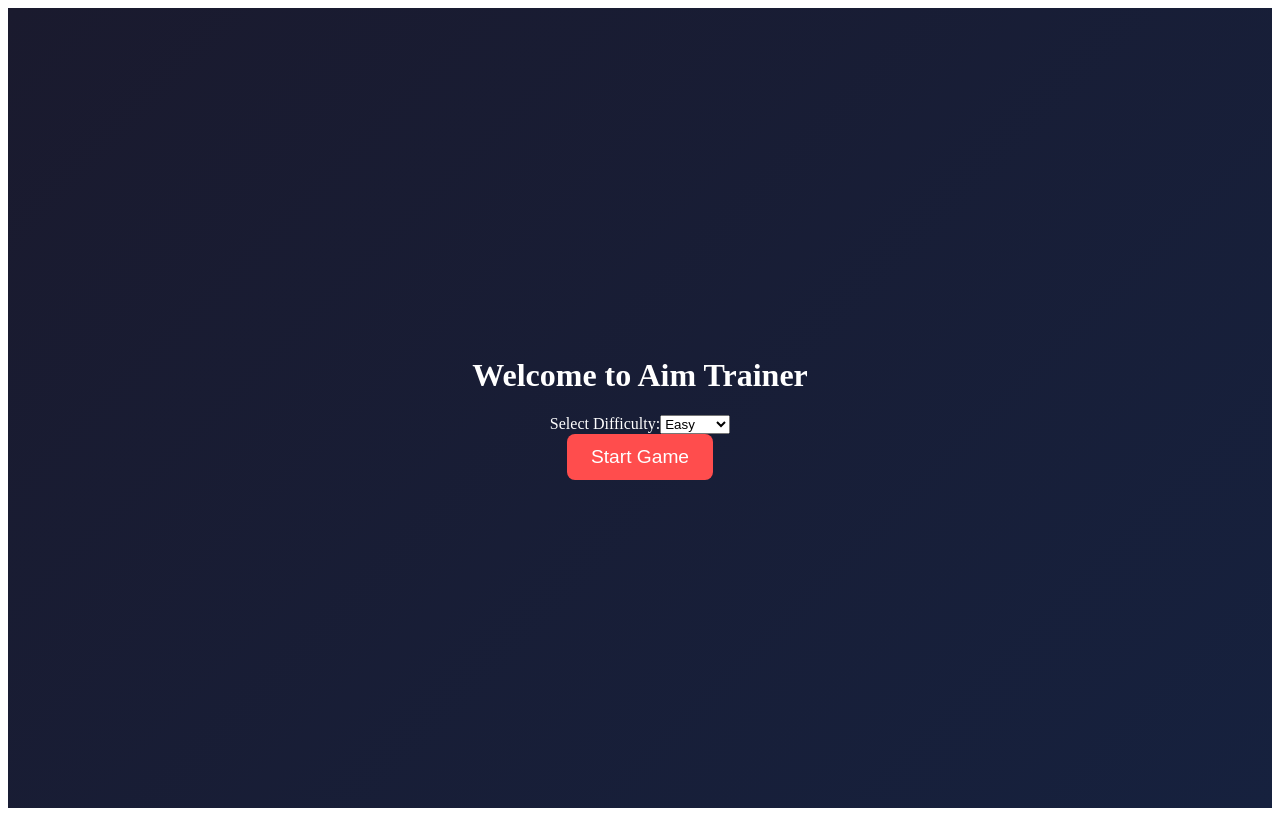
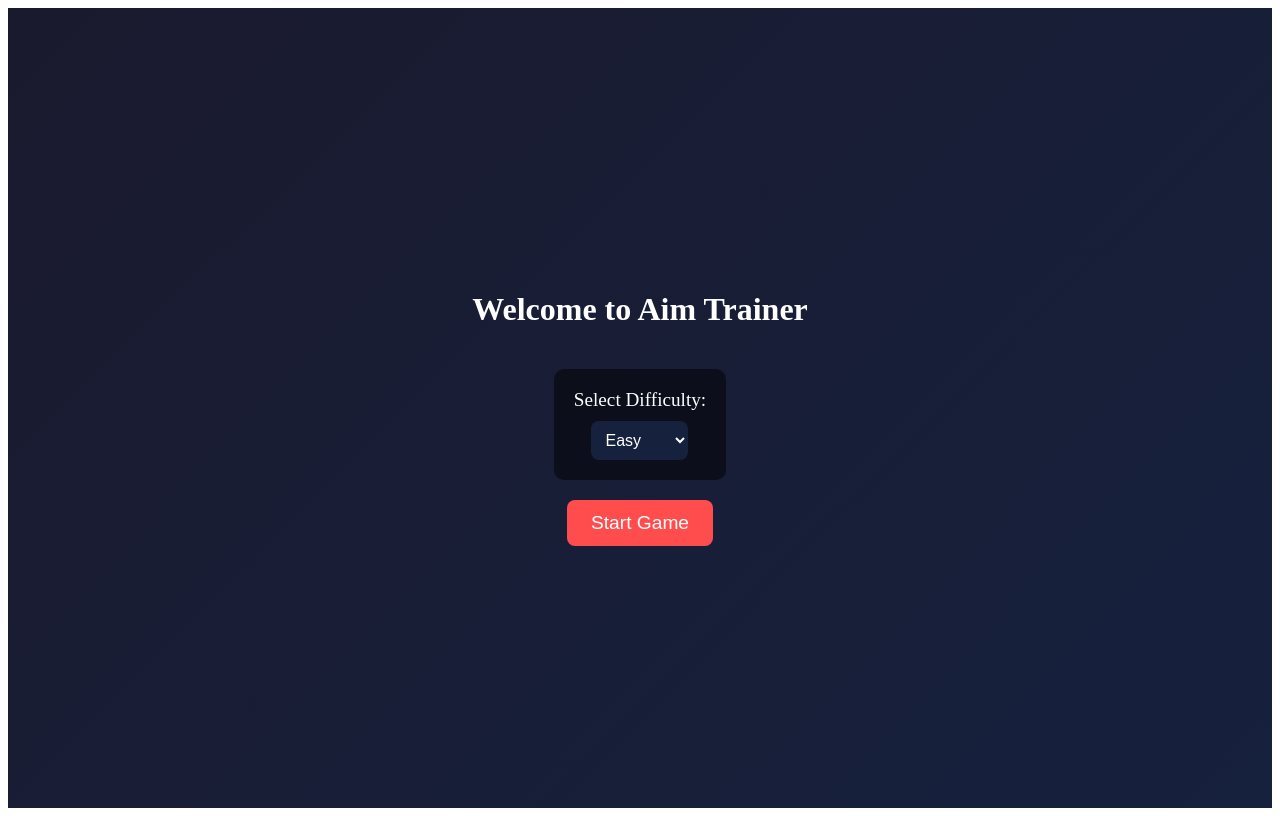
Before and after one commit to ZiglaCity/aim-trainer, a React (Vite) app: page / in a window 1280 px wide. Built offline with nearby package versions, Linux system fonts and the light colour scheme.

Commit message:
Home page styling...

```diff
--- a/src/components/Settings.jsx
+++ b/src/components/Settings.jsx
@@ -1,8 +1,12 @@
 function Settings({ difficulty, setDifficulty }) {
     return (
-      <div>
-        <label>Select Difficulty:</label>
-        <select value={difficulty} onChange={(e) => setDifficulty(e.target.value)}>
+      <div className="settings-container">
+        <label className="settings-label">Select Difficulty:</label>
+        <select
+          className="settings-select"
+          value={difficulty}
+          onChange={(e) => setDifficulty(e.target.value)}
+        >
           <option value="easy">Easy</option>
           <option value="medium">Medium</option>
           <option value="hard">Hard</option>
--- a/src/styles/home.css
+++ b/src/styles/home.css
@@ -25,3 +25,36 @@ button:hover {
     background: #ff1a1a;
     transform: scale(1.1);
 }
+
+.settings-container {
+    margin: 20px;
+    padding: 10px;
+    display: flex;
+    flex-direction: column;
+    align-items: center;
+    background: rgba(0, 0, 0, 0.5);
+    padding: 20px;
+    border-radius: 10px;
+}
+
+.settings-label {
+    font-size: 1.2rem;
+    color: white;
+    font-family: 'Press Start 2P', cursive;
+    margin-bottom: 10px;
+}
+
+.settings-select {
+    font-size: 1rem;
+    padding: 10px;
+    border-radius: 8px;
+    border: none;
+    background: #16213e;
+    color: white;
+    cursor: pointer;
+    transition: 0.3s;
+}
+
+.settings-select:hover {
+    background: #1a1a2e;
+}
```
